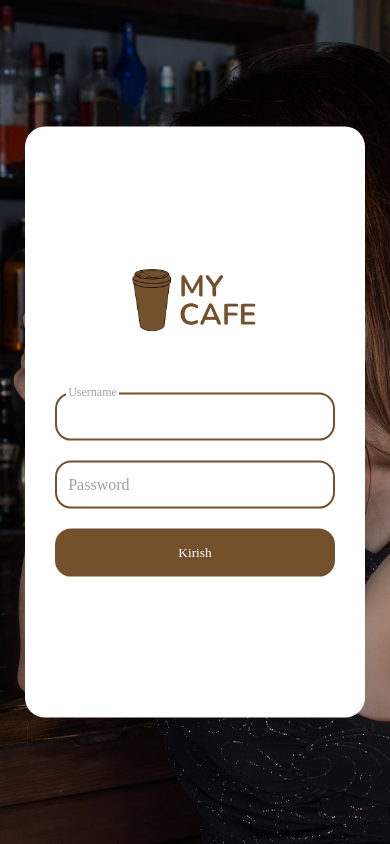
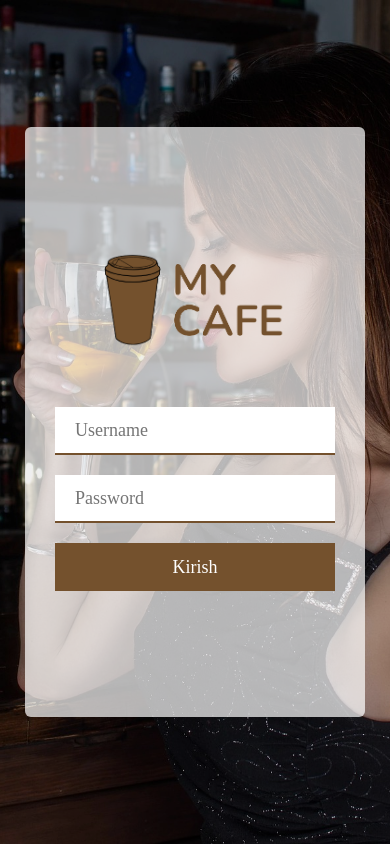
Before and after one commit to aliyd3v/project04, a plain HTML site: page index.html in a window 390 px wide. Drawn offline with Linux system fonts and the light colour scheme; a web font is replaced by a local one.

Commit message:
fied boldi davay

```diff
--- a/assets/css/index.css
+++ b/assets/css/index.css
@@ -29,8 +29,6 @@ body {
     padding-inline: 25px;
 }
 
-
-
 .form-popup {
     position: sticky;
     top: 15%;
@@ -40,16 +38,17 @@ body {
     height: 70%;
     background-color: #ffffff;
     padding: 30px;
-    border-radius: 20px;
+    border-radius: 6px;
     display: flex;
     justify-content: center;
     flex-direction: column;
+    backdrop-filter: brightness(80%);
 }
 
 .form-logo img {
     display: block;
     margin: 0 auto 60px;
-    width: 45%;
+    width: 50%;
 }
 
 .input-wrapper {
@@ -63,8 +62,8 @@ body {
     width: 100%;
     height: 100%;
     font-size: 18px;
-    border: 2px solid var(--primary);
-    border-radius: 16px;
+    border: none;
+    border-bottom: 2px solid var(--primary);
     padding: 10px 20px;
 }
 
@@ -73,27 +72,6 @@ body {
     outline: none;
 }
 
-.input-wrapper input:focus ~ label,
-.input-wrapper input:focus-visible ~ label {
-    top: 0;
-    font-size: 12px;
-}
-
-.input-wrapper label {
-    position: absolute;
-    top: 50%;
-    left: 4%;
-    transform: translateY(-50%);
-    display: inline-block;
-    background-color: white;
-    padding-inline: 2px;
-    border-radius: 2px;
-    width: max-content;
-    color: #a0a0a0;
-    transition: 200ms;
-}
-
-
 .submit-btn {
     display: block;
     width: 100%;
@@ -101,5 +79,22 @@ body {
     border: none;
     background-color: var(--primary);
     color: white;
-    border-radius: 16px;
+    font-size: 18px;
 }
+
+
+@media screen and (max-width: 1024px) {
+    body {
+        display: flex;
+        justify-content: center;
+        align-items: center;
+    }
+    .form-popup {
+        position: static;
+        background-color: rgba(255, 255, 255, 0.7);
+    }
+
+    .form-logo img {
+        width: 65%;
+    }
+}
--- a/index.html
+++ b/index.html
@@ -3,7 +3,7 @@
 
 <head>
   <meta charset="utf-8">
-  <title>Red Hat Sign-In</title>
+  <title>MyCafe Login</title>
   <meta name="description" content="">
   <meta name="viewport" content="width=device-width, initial-scale=1">
   <link rel="stylesheet" href="./assets/css/index.css">
@@ -19,13 +19,11 @@
       enctype="application/x-www-form-urlencoded">
       <div class="input-wrapper">
         <input type="text" id="username" class="username" name="username" size="20" autocapitalize="off"
-        autocorrect="off" autocomplete="on" autofocus="on" required />
-        <label for="username">Username</label>
+        autocorrect="off" autocomplete="on" autofocus="on" required placeholder="Username" />
       </div>
       <div class="input-wrapper">
         <input id="password" type="password" name="password" autocorrect="off" autocomplete="off"
-        autocomplete="new-password" value="" size="20" required />
-        <label for="password">Password</label>
+        autocomplete="new-password" value="" size="20" required placeholder="Password" />
       </div>
 
       <button id="submit" type="submit" name="submit" class="submit-btn">Kirish</button>
```
